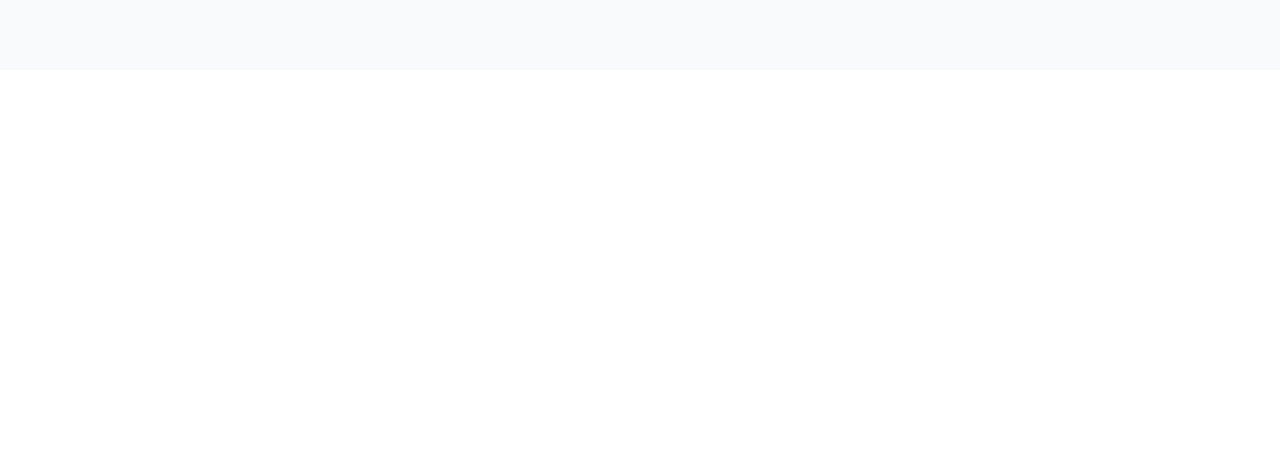
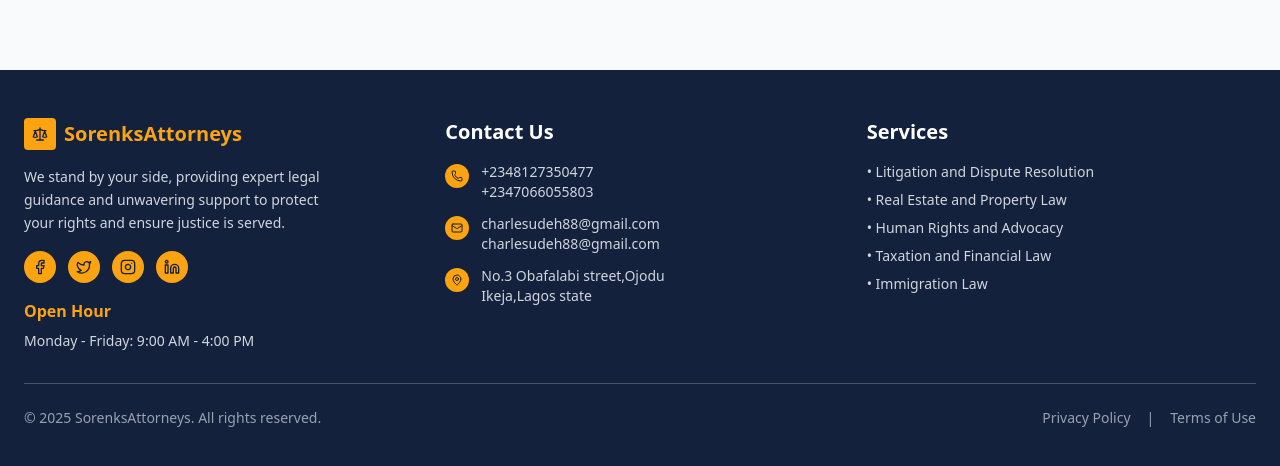
Before and after one commit to Adaobilynda1234/sorenksattorneys, a React (Vite) app: page / in a window 1280 px wide. Shown: the part 2826-3292 px from the top of the page. Before the commit the page ends 2896 px from the top, so only its background shows below. Built offline with nearby package versions, Linux system fonts and the light colour scheme.

Commit message:
added footer

```diff
--- a/src/App.jsx
+++ b/src/App.jsx
@@ -4,6 +4,7 @@ import Navbar from "./components/Navbar";
 import HeroSection from "./components/Herosection";
 import Service from "./components/Service";
 import FAQSection from "./components/Faqs";
+import Footer from "./components/Footer";
 
 function App() {
   return (
@@ -12,6 +13,7 @@ function App() {
       <HeroSection />
       <Service />
       <FAQSection />
+      <Footer />
     </div>
   );
 }
--- /dev/null
+++ b/src/components/Footer.jsx
@@ -0,0 +1,139 @@
+import React from "react";
+import {
+  Phone,
+  Mail,
+  MapPin,
+  Facebook,
+  Twitter,
+  Instagram,
+  Linkedin,
+  Scale,
+} from "lucide-react";
+
+const Footer = () => {
+  return (
+    <footer className="bg-[#14213D] text-white py-12 px-6">
+      <div className="max-w-7xl mx-auto">
+        <div className="grid grid-cols-1 md:grid-cols-3 gap-8 mb-8">
+          {/* Logo and Description Section */}
+          <div className="space-y-4">
+            <div className="flex items-center space-x-2">
+              <div className="w-8 h-8 bg-[#FCA311] rounded flex items-center justify-center">
+                <Scale size={16} className="text-[#14213D]" />
+              </div>
+              <h2 className="text-xl font-bold text-[#FCA311]">
+                SorenksAttorneys
+              </h2>
+            </div>
+
+            <p className="text-gray-300 text-sm leading-relaxed max-w-xs">
+              We stand by your side, providing expert legal guidance and
+              unwavering support to protect your rights and ensure justice is
+              served.
+            </p>
+
+            {/* Social Media Icons */}
+            <div className="flex space-x-3">
+              <div className="w-8 h-8 bg-[#FCA311] rounded-full flex items-center justify-center hover:bg-yellow-400 transition-colors cursor-pointer">
+                <Facebook size={16} className="text-[#14213D]" />
+              </div>
+              <div className="w-8 h-8 bg-[#FCA311] rounded-full flex items-center justify-center hover:bg-yellow-400 transition-colors cursor-pointer">
+                <Twitter size={16} className="text-[#14213D]" />
+              </div>
+              <div className="w-8 h-8 bg-[#FCA311] rounded-full flex items-center justify-center hover:bg-yellow-400 transition-colors cursor-pointer">
+                <Instagram size={16} className="text-[#14213D]" />
+              </div>
+              <div className="w-8 h-8 bg-[#FCA311] rounded-full flex items-center justify-center hover:bg-yellow-400 transition-colors cursor-pointer">
+                <Linkedin size={16} className="text-[#14213D]" />
+              </div>
+            </div>
+
+            {/* Open Hour */}
+            <div className="space-y-2">
+              <h3 className="text-[#FCA311] font-semibold">Open Hour</h3>
+              <p className="text-gray-300 text-sm">
+                Monday - Friday: 9:00 AM - 4:00 PM
+              </p>
+            </div>
+          </div>
+
+          {/* Contact Us Section */}
+          <div className="space-y-4">
+            <h3 className="text-xl font-bold text-white mb-4">Contact Us</h3>
+
+            <div className="space-y-3">
+              <div className="flex items-start space-x-3">
+                <div className="w-6 h-6 bg-[#FCA311] rounded-full flex items-center justify-center mt-0.5">
+                  <Phone size={12} className="text-[#14213D]" />
+                </div>
+                <div className="text-sm text-gray-300">
+                  <p>+2348127350477</p>
+                  <p>+2347066055803</p>
+                </div>
+              </div>
+
+              <div className="flex items-start space-x-3">
+                <div className="w-6 h-6 bg-[#FCA311] rounded-full flex items-center justify-center mt-0.5">
+                  <Mail size={12} className="text-[#14213D]" />
+                </div>
+                <div className="text-sm text-gray-300">
+                  <p>charlesudeh88@gmail.com</p>
+                  <p>charlesudeh88@gmail.com</p>
+                </div>
+              </div>
+
+              <div className="flex items-start space-x-3">
+                <div className="w-6 h-6 bg-[#FCA311] rounded-full flex items-center justify-center mt-0.5">
+                  <MapPin size={12} className="text-[#14213D]" />
+                </div>
+                <div className="text-sm text-gray-300">
+                  <p>No.3 Obafalabi street,Ojodu</p>
+                  <p>Ikeja,Lagos state</p>
+                </div>
+              </div>
+            </div>
+          </div>
+
+          {/* Services Section */}
+          <div className="space-y-4">
+            <h3 className="text-xl font-bold text-white mb-4">Services</h3>
+
+            <ul className="space-y-2 text-sm text-gray-300">
+              <li className="hover:text-[#FCA311] cursor-pointer transition-colors">
+                • Litigation and Dispute Resolution
+              </li>
+              <li className="hover:text-[#FCA311] cursor-pointer transition-colors">
+                • Real Estate and Property Law
+              </li>
+              <li className="hover:text-[#FCA311] cursor-pointer transition-colors">
+                • Human Rights and Advocacy
+              </li>
+              <li className="hover:text-[#FCA311] cursor-pointer transition-colors">
+                • Taxation and Financial Law
+              </li>
+              <li className="hover:text-[#FCA311] cursor-pointer transition-colors">
+                • Immigration Law
+              </li>
+            </ul>
+          </div>
+        </div>
+
+        {/* Bottom Section */}
+        <div className="border-t border-gray-600 pt-6 flex flex-col md:flex-row justify-between items-center text-sm text-gray-400">
+          <p>© 2025 SorenksAttorneys. All rights reserved.</p>
+          <div className="flex space-x-4 mt-2 md:mt-0">
+            <a href="#" className="hover:text-[#FCA311] transition-colors">
+              Privacy Policy
+            </a>
+            <span>|</span>
+            <a href="#" className="hover:text-[#FCA311] transition-colors">
+              Terms of Use
+            </a>
+          </div>
+        </div>
+      </div>
+    </footer>
+  );
+};
+
+export default Footer;
```
